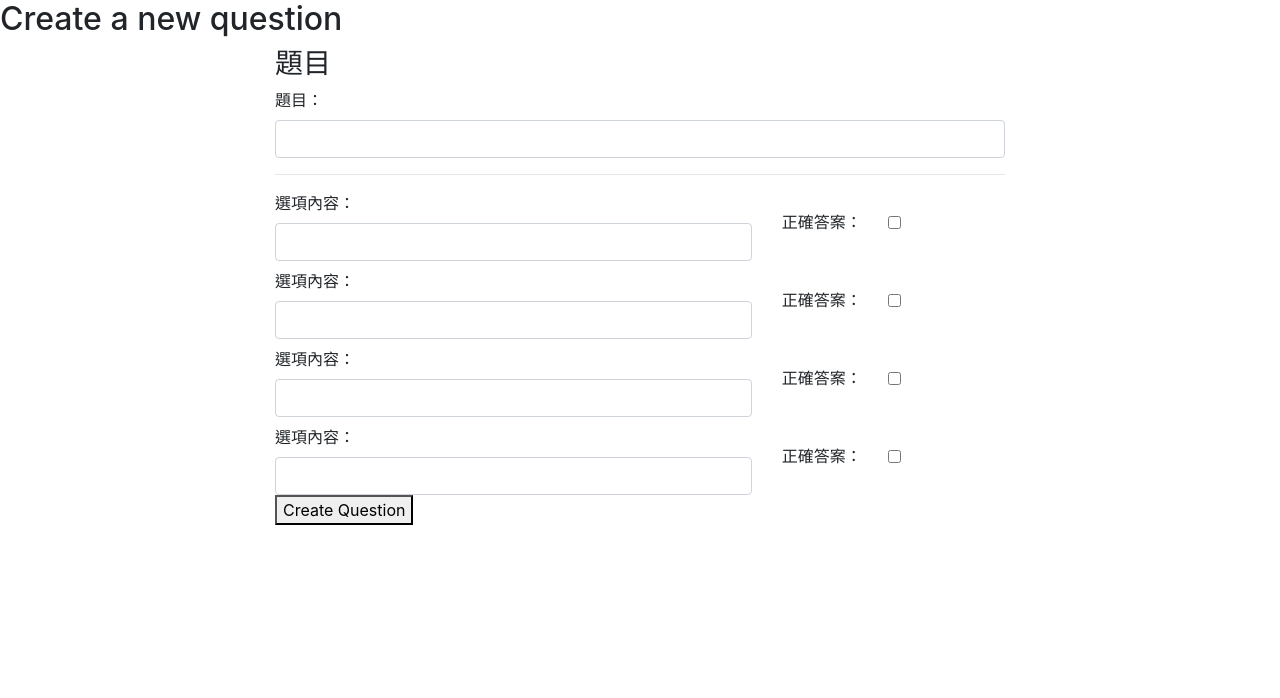
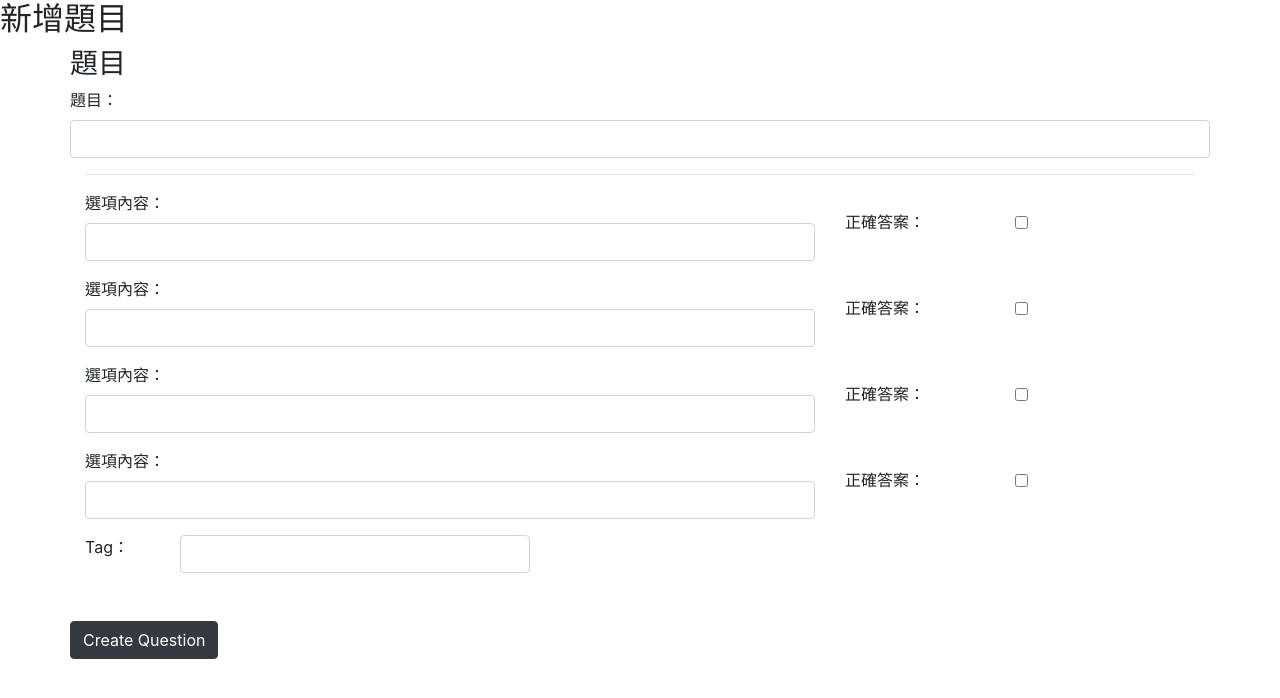
Before and after one commit to learnfunfc/webProject0309, a Django app: page /create_question/ in a window 1280 px wide. Shown: the part 74-772 px from the top of the page. Run offline with Django 4.2, Linux system fonts and the light colour scheme; some libraries are stand-ins or nearby versions.

Commit message:
quiz 加上索引標籤欄位和表單

```diff
--- a/webApp/forms.py
+++ b/webApp/forms.py
@@ -42,9 +42,11 @@ class ChoiceForm(forms.ModelForm):
 class QuestionForm(forms.ModelForm):
     class Meta:
         model = Question
-        fields = ('text',)
+        fields = ('text','tag')
+        #表單中輸入逗號分隔的標籤，如 "tag1, tag2, tag3", tags_list = question.tags.split(', ')逗號分隔的字符串，並在需要時將其轉換為列表
         widgets = {
-            'text': forms.TextInput(attrs={'class': 'form-control'})
+            'text': forms.TextInput(attrs={'class': 'form-control'}),
+            'tag': forms.TextInput(attrs={'class': 'form-control'})
         }
 
 
--- a/webApp/models.py
+++ b/webApp/models.py
@@ -43,6 +43,7 @@ class Quiz(models.Model):
 # 題目
 class Question(models.Model):
     text = models.TextField()
+    tag = models.CharField(max_length=255, blank=True, null=True)
     def __str__(self):
         return self.text
 
--- a/webApp/templates/create_question.html
+++ b/webApp/templates/create_question.html
@@ -1,28 +1,37 @@
 {% extends "base.html" %}
 
 {% block content %}
-<h2>Create a new question</h2>
+<h2>新增題目</h2>
 <div class="container">
     <div class="row justify-content-center">
-        <div div class="col-8">
+        <div div class="col-12">
 
             <form method="post" action="/create_question/">
+                {% csrf_token %}
+                <div class="row">
+                    <h3>題目</h3>
+                </div>
+                <div class="row">
+                    {{ form.text.label_tag }} {{ form.text }} </div>
 
-                {% csrf_token %}
-                <h3>題目</h3>
-                {{ form.text.label_tag }} {{ form.text }}
                 <hr>
+
                 {% for choice_form in form.choice_forms %}
-                <div class="row align-items-center mt-2">
+                <div class="row align-items-center mt-3">
                     <div div class="col-8 ">
                         {{ choice_form.text.label_tag }} {{ choice_form.text }}
                     </div>
                     <div class="col-2"> {{ choice_form.is_correct.label_tag }} </div>
                     <div class="col-2" style="height:30px;">{{ choice_form.is_correct }} </div>
-
                 </div>
                 {% endfor %}
-                <button type="submit">Create Question</button>
+                <div class="row">
+                    <div class="col-1 mt-3"> {{ form.tag.label_tag }} </div>
+                    <div class="col-4 mt-3">{{ form.tag }} </div>
+                </div>
+
+                <div class="row"> <button type="submit" class="btn btn-dark mt-5">Create Question</button> </div>
+
             </form>
             {% endblock %}
         </div>
--- a/webApp/templates/showUnit.html
+++ b/webApp/templates/showUnit.html
@@ -30,7 +30,7 @@
         </div>
       </div>
 
-      <!--card menu-->
+      <!--table memu-->
       <div class="row">
 
         <table class="table">
```
Also changed, not shown: webApp/templates/showAllQ.html (+32 -6 lines), db.sqlite3, webApp/migrations/0008_question_tag.py (added).
